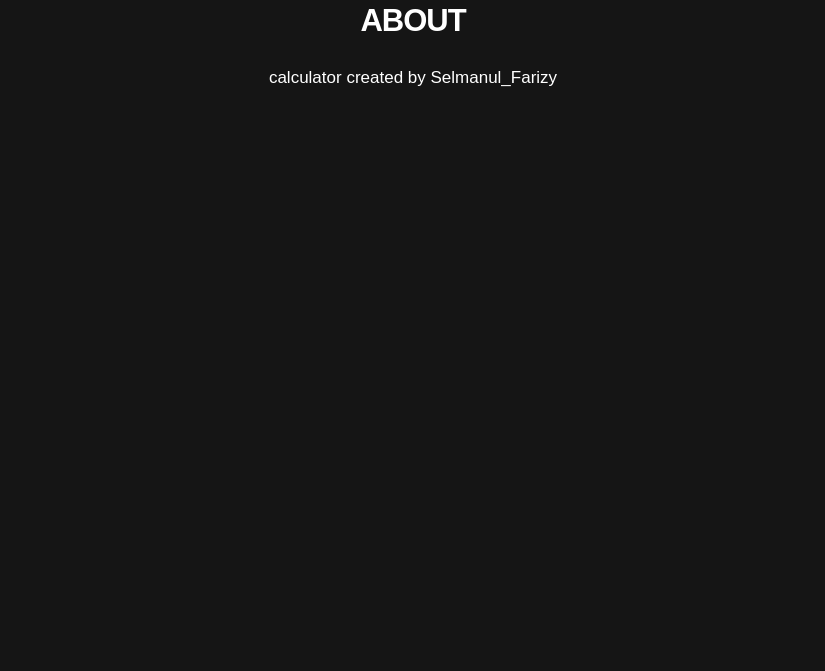
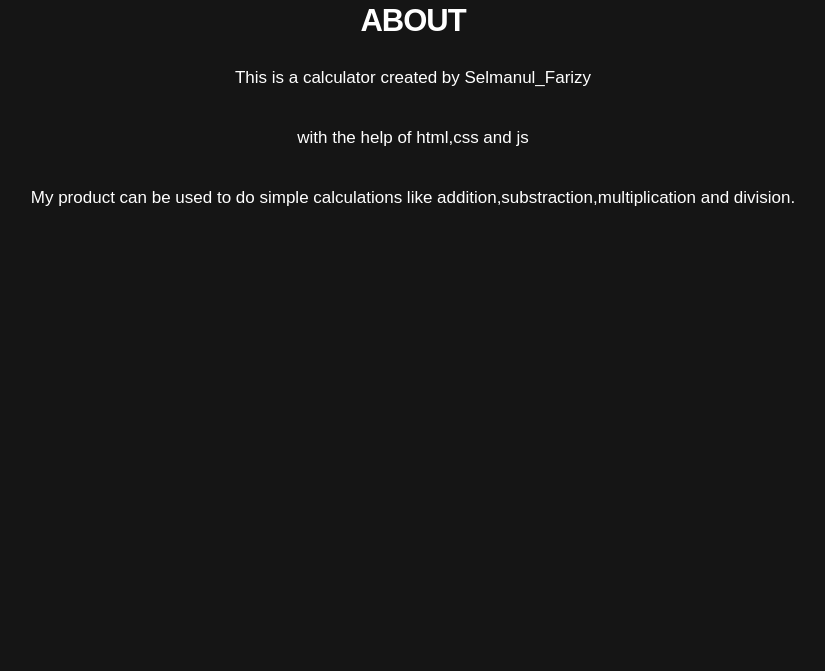
Before and after one commit to selmanfariz18/math_calc_js, a plain HTML site: page about.html in a window 1280 px wide. Shown: the top 671 px of the page, without its empty margins (227-1052 px from the left). Drawn offline with Linux system fonts and the light colour scheme; a web font is replaced by a local one.

Commit message:
about updated

```diff
--- a/about.html
+++ b/about.html
@@ -22,7 +22,9 @@
 
 <body class="container">
     <h1 id="head">ABOUT</h1>
-    <p>calculator created by Selmanul_Farizy</p>
+    <p>This is a calculator created by Selmanul_Farizy</p>
+    <p>with the help of html,css and js</p>
+    <p>My product can be used to do simple calculations like addition,substraction,multiplication and division.</p>
     <ul class="intro-social">
 		<li><a href="https://www.linkedin.com/in/selman-fariz-bb8390229/"><i class="fa fa-linkedin-square"></i></a></li>
 		<li><a href="https://mobile.twitter.com/Selmanulfarizy"><i class="fa fa-twitter"></i></a></li>
```
